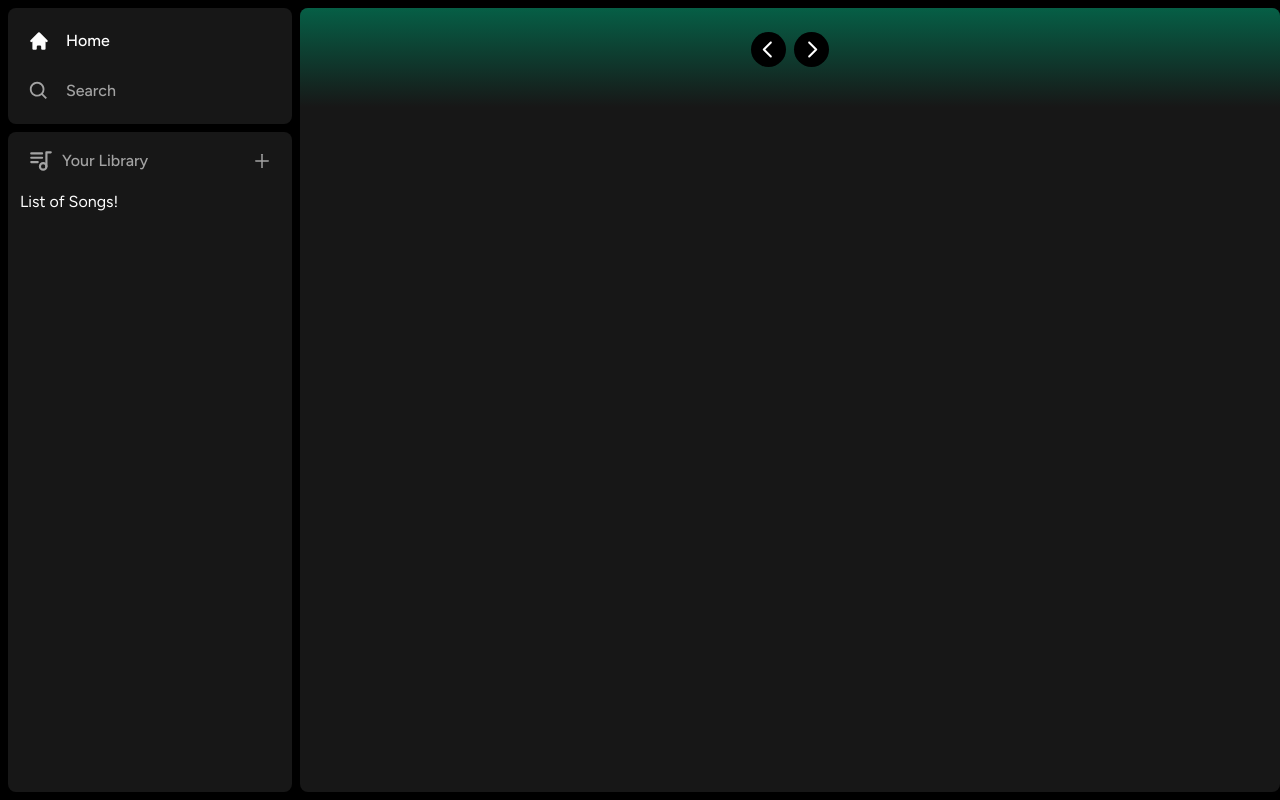
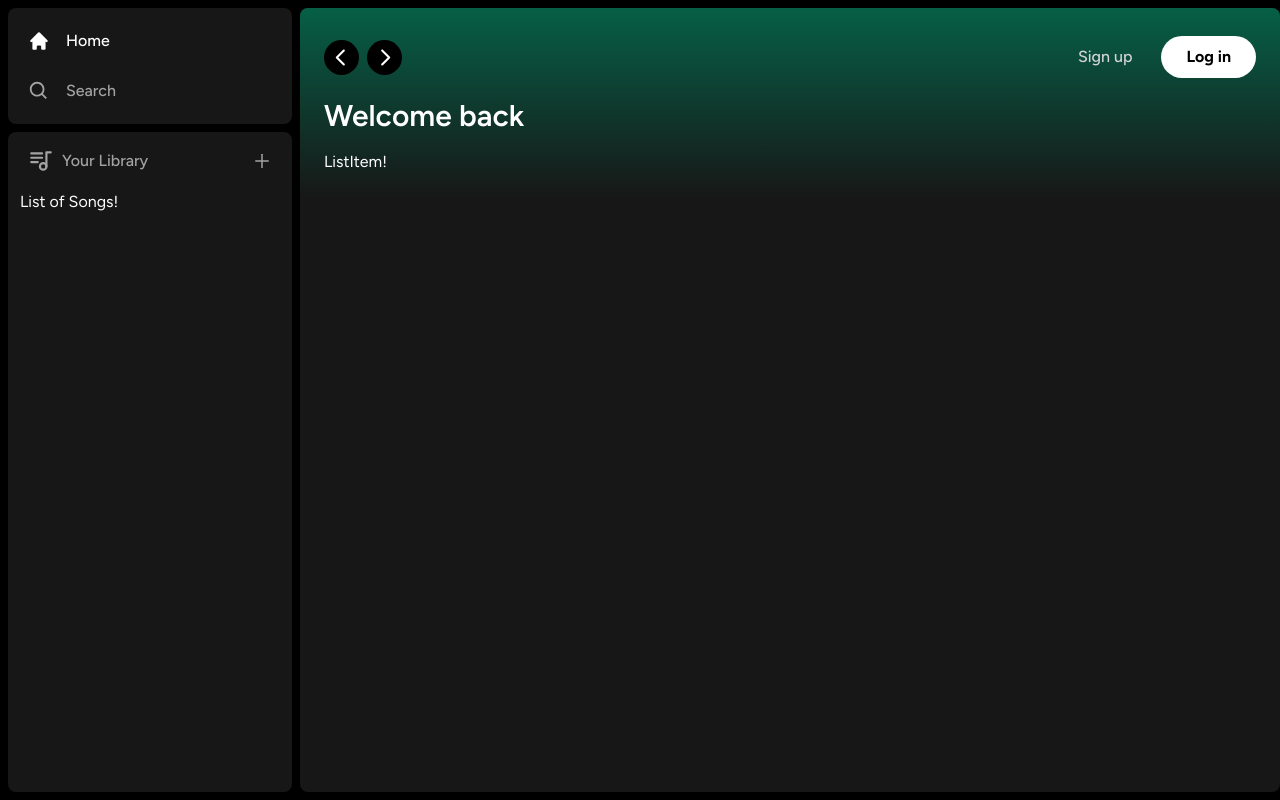
Before and after one commit to newdev-creator/next-spotify-clone, a Next.js app: page / in a window 1280 px wide. Built offline with nearby package versions, Linux system fonts and the light colour scheme.

Commit message:
FEAT: ListItem

```diff
--- a/app/(site)/page.tsx
+++ b/app/(site)/page.tsx
@@ -1,4 +1,5 @@
 import Header from "@/components/Header";
+import ListItem from "@/components/ListItem";
 
 export default function Home() {
   return (
@@ -12,7 +13,30 @@
         overflow-y-auto
       "
     >
-      <Header>Header</Header>
+      <Header className="mb-2">
+        <h1
+          className="
+            text-white
+            text-3xl
+            font-semibold
+          "
+        >
+          Welcome back
+        </h1>
+        <div
+          className="
+            grid
+            grid-cols-1
+            sm:grid-cols-2
+            xl:grid-cols-3
+            2xl:gris-cols-4
+            gap-3
+            mt-4
+          "
+        >
+          <ListItem />
+        </div>
+      </Header>
     </div>
   );
 }
--- /dev/null
+++ b/components/Button.tsx
@@ -0,0 +1,42 @@
+import { forwardRef } from "react";
+
+import { twMerge } from "tailwind-merge";
+
+interface ButtonProps extends React.ButtonHTMLAttributes<HTMLButtonElement> {}
+
+const Button = forwardRef<HTMLButtonElement, ButtonProps>(
+  ({ className, children, disabled, type = "button", ...props }, ref) => {
+    return (
+      <button
+        type={type}
+        className={twMerge(
+          `
+          w-full
+          rounded-full
+          bg-green-500
+          border
+          border-transparent
+          px-3
+          py-3
+          disabled:cursor-not-allowed
+          disabled:opacity-50
+          text-black
+          font-bold
+          hover:opacity-75
+          transition
+        `,
+          className
+        )}
+        disabled={disabled}
+        ref={ref}
+        {...props}
+      >
+        {children}
+      </button>
+    );
+  }
+);
+
+Button.displayName = "Button";
+
+export default Button;
--- a/components/Header.tsx
+++ b/components/Header.tsx
@@ -6,6 +6,9 @@
 
 import { RxCaretLeft, RxCaretRight } from "react-icons/rx";
 import { HiHome } from "react-icons/hi";
+import { BiSearch } from "react-icons/bi";
+
+import Button from "./Button";
 
 interface HeaderProps {
   children: React.ReactNode;
@@ -37,7 +40,7 @@
           mb-4
           flex
           items-center
-          justify-center
+          justify-between
         "
       >
         <div
@@ -80,12 +83,72 @@
           </button>
         </div>
         <div className="flex md:hidden gap-x-2 items-center">
-          <button>
+          <button
+            className="
+              rounded-full
+              p-2
+              bg-white
+              flex
+              items-center
+              justify-center
+              hover:opacity-75
+              transition
+            "
+          >
             <HiHome className="text-black" size={20} />
-            {/* 00:37:01 */}
+          </button>
+          <button
+            className="
+              rounded-full
+              p-2
+              bg-white
+              flex
+              items-center
+              justify-center
+              hover:opacity-75
+              transition
+            "
+          >
+            <BiSearch className="text-black" size={20} />
           </button>
         </div>
+        <div
+          className="
+            flex
+            justify-between
+            items-center
+            gap-x-4
+          "
+        >
+          <>
+            <div>
+              <Button
+                onClick={() => {}}
+                className="
+                  bg-transparent
+                  text-neutral-300
+                  font-medium
+                "
+              >
+                Sign up
+              </Button>
+            </div>
+            <div>
+              <Button
+                onClick={() => {}}
+                className="
+                  bg-white
+                  px-6
+                  py-2
+                "
+              >
+                Log in
+              </Button>
+            </div>
+          </>
+        </div>
       </div>
+      {children}
     </div>
   );
 };
--- /dev/null
+++ b/components/ListItem.tsx
@@ -0,0 +1,7 @@
+//00:47:23
+
+const ListItem = () => {
+  return <div>ListItem!</div>;
+};
+
+export default ListItem;
```
